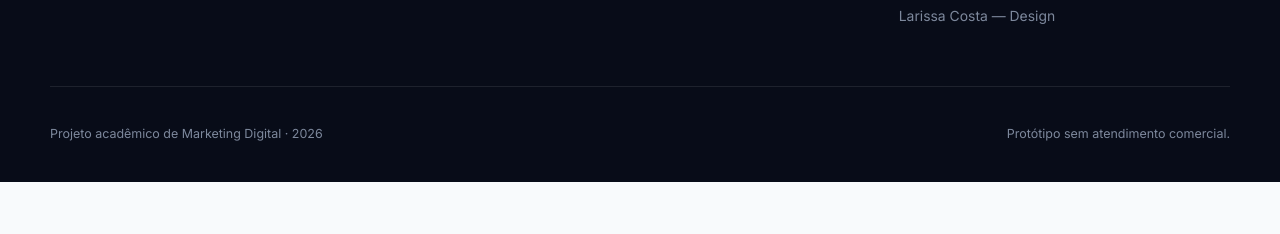
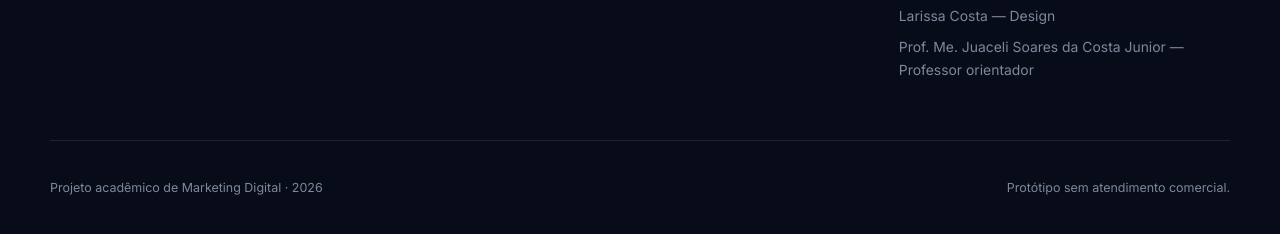
Before and after one commit to caioarthur08-pre51/agencia-marketing-digital, a plain HTML site: page index.html in a window 1280 px wide. Shown: the part 4846-5080 px from the top of the page. Before the commit the page ends 5028 px from the top, so only its background shows below. Drawn offline with Linux system fonts and the light colour scheme.

Commit message:
docs: adiciona professor orientador à equipe

```diff
--- a/index.html
+++ b/index.html
@@ -297,6 +297,7 @@
           <p>Guilherme — Desenvolvimento</p>
           <p>Letícia Costa — Conteúdo</p>
           <p>Larissa Costa — Design</p>
+          <p>Prof. Me. Juaceli Soares da Costa Junior — Professor orientador</p>
         </div>
       </div>
       <div class="container rodape-final">
```
Also changed, not shown: 1 other file.
